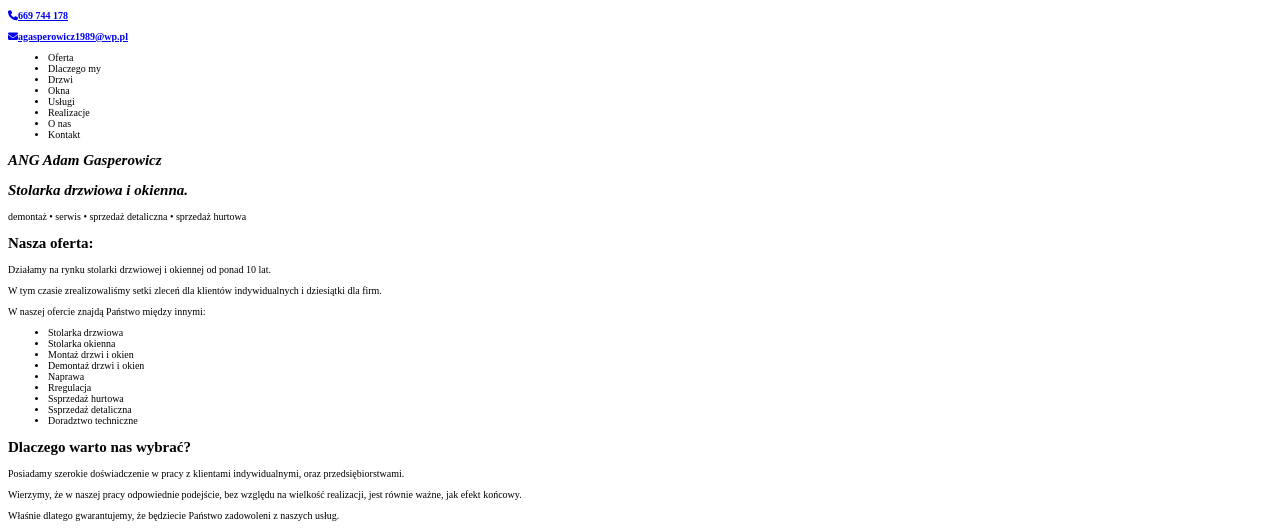
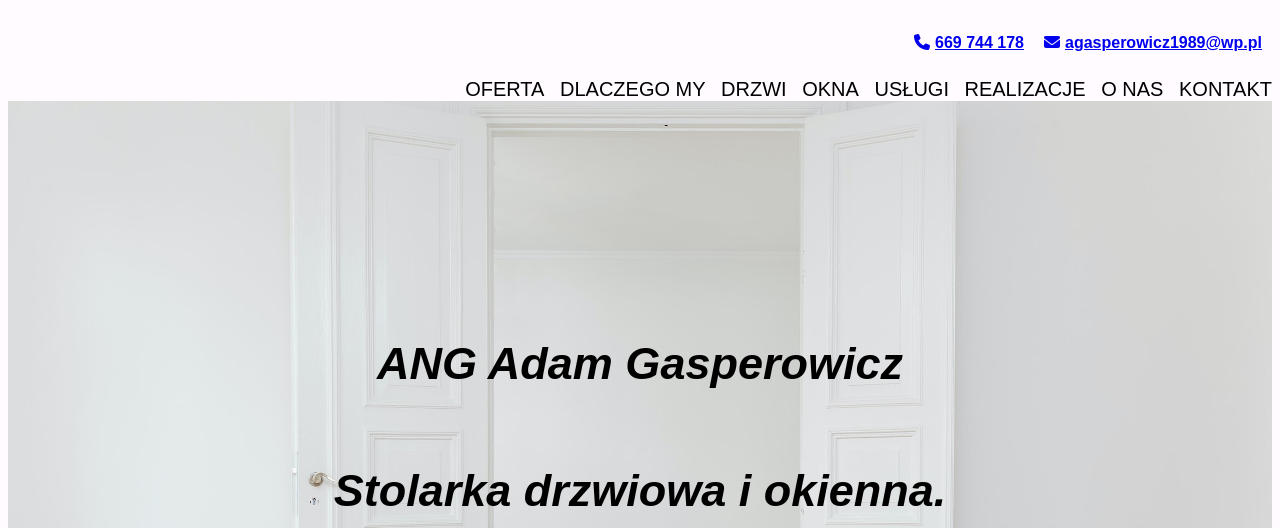
Before and after one commit to lukasz-waleszczynski/strona_adama_v2, a plain HTML site: page index.html in a window 1280 px wide. Shown: the top 528 px of the page. Drawn offline with Linux system fonts and the light colour scheme.

Commit message:
Wstępne stylowanie
Wstępnie ostylowałem 3 pierwsze elementy: kontakt, nav oraz tytułowe zdjęcie

```diff
--- a/index.html
+++ b/index.html
@@ -1,6 +1,5 @@
 <!DOCTYPE html>
 <html lang="pl-PL">
-
     <head>
         <meta charset="UTF-8">
         <meta name="viewport" content="width=device-width, initial-scale=1.0">
@@ -23,14 +22,14 @@
             </div>
             <nav>
                 <ul>
-                <li>Oferta</li>
-                <li>Dlaczego my</li>
-                <li>Drzwi</li>
-                <li>Okna</li>
-                <li>Usługi</li>
-                <li>Realizacje</li>
-                <li>O nas</li>
-                <li>Kontakt</li>
+                    <li>OFERTA</li>
+                    <li>DLACZEGO MY</li>
+                    <li>DRZWI</li>
+                    <li>OKNA</li>
+                    <li>USŁUGI</li>
+                    <li>REALIZACJE</li>
+                    <li>O NAS</li>
+                    <li>KONTAKT</li>
                 </ul>
             </nav>
         </header>
--- a/styles.css
+++ b/styles.css
@@ -1,5 +1,68 @@
+/* zaimportowane ikonki kontaktowe */
 @import url("https://cdnjs.cloudflare.com/ajax/libs/font-awesome/6.5.1/css/all.min.css");
 
+/* root - ustawienia wstępne do użycia jednostek rem */
 :root {
     font-size: 62.5%;
 }
+
+/* body*/
+body {
+    background-color: #FFFBFE;
+    font-family: 'Montserrat', sans-serif;
+}
+
+/* główne ustawienia headera */
+.header-contact {
+    display: flex;
+    justify-content: right;
+    flex-wrap: wrap;
+    padding: 1rem;
+    font-size: 1.6rem;
+}
+
+/* główne ustawienia paragrafów headera - telefon i mail */
+.header-contact p {
+    text-decoration: none;
+    padding-left: 2rem;
+}
+
+/* oddzielenie zaimportowanych ikonek od tekstu */
+.header-contact i {
+    padding-right: 0.5rem
+}
+
+/* pasek nawigacyjny w headerze */
+nav {
+    display: flex;
+    justify-content: right;
+    font-size: 2rem;
+
+    ul {
+        list-style-type: none;
+        margin: 0;
+        padding-right: 0;
+    }
+
+    li {
+        display: inline;
+        padding-left: 1rem;
+    }
+}
+
+/* fotografia okładkowa */
+.section1-title {
+    display: flex;
+    flex-direction: column;
+    align-items: center;
+    justify-content: center;
+    max-width: 192rem;
+    background-image: url("/pics/drzwi_pics/biale_drzwi_otwarte.jpg");
+    background-size: cover;
+    background-position: center;
+    font-size: 3rem;
+    text-align: center;
+    padding-top: 20rem;
+    padding-bottom: 20rem;
+    margin: 0 auto;
+}
```
Lines whose indentation alone changed are shown as unchanged.
